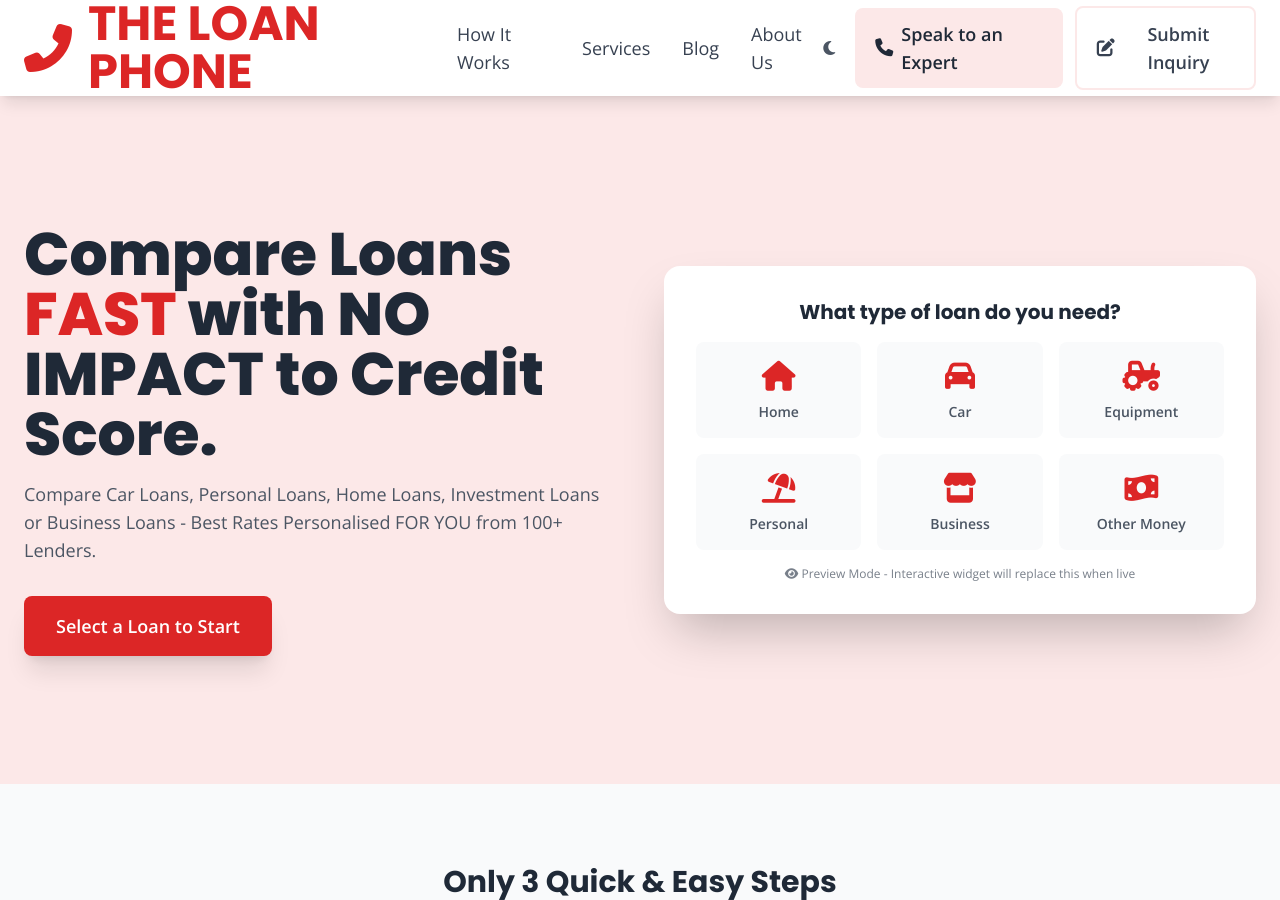
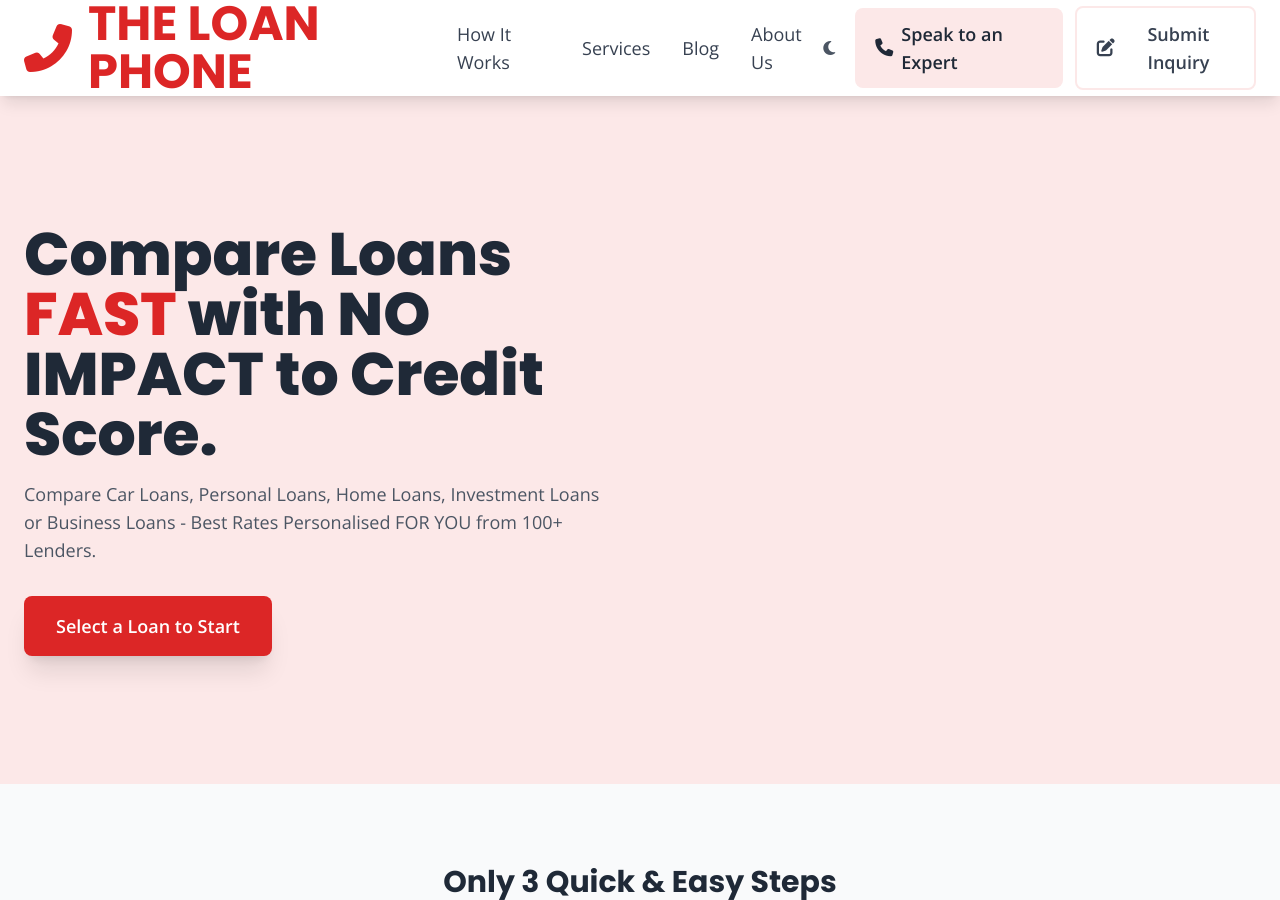
Before and after one commit to AMSumo9/loan-phone-website, a Jekyll site: the page built from index.md, in a window 1280 px wide and 900 px high. Built offline with Jekyll 4.4.1, drawn with Linux system fonts in a browser that asks for light colours; nearby versions of some CDN libraries; a script that is not in the unit is left out; some of the changed lines change nothing that is shown.

Commit message:
Update _config.yml

```diff
--- a/_config.yml
+++ b/_config.yml
@@ -18,7 +18,7 @@
 
 # Feature flags
 features:
-  loan_widget_live: false # Set to true when ready to go live
+  loan_widget_live: true # Set to true when ready to go live (false when testing)
   partner_id: "a996e580-c961-4586-a00c-9c86968f172d"
   source_url: "https://www.loanphone.com.au"
   widget_js: "https://loanoptions-widget.s3.ap-southeast-2.amazonaws.com/v2/main/js/main.js"
```
